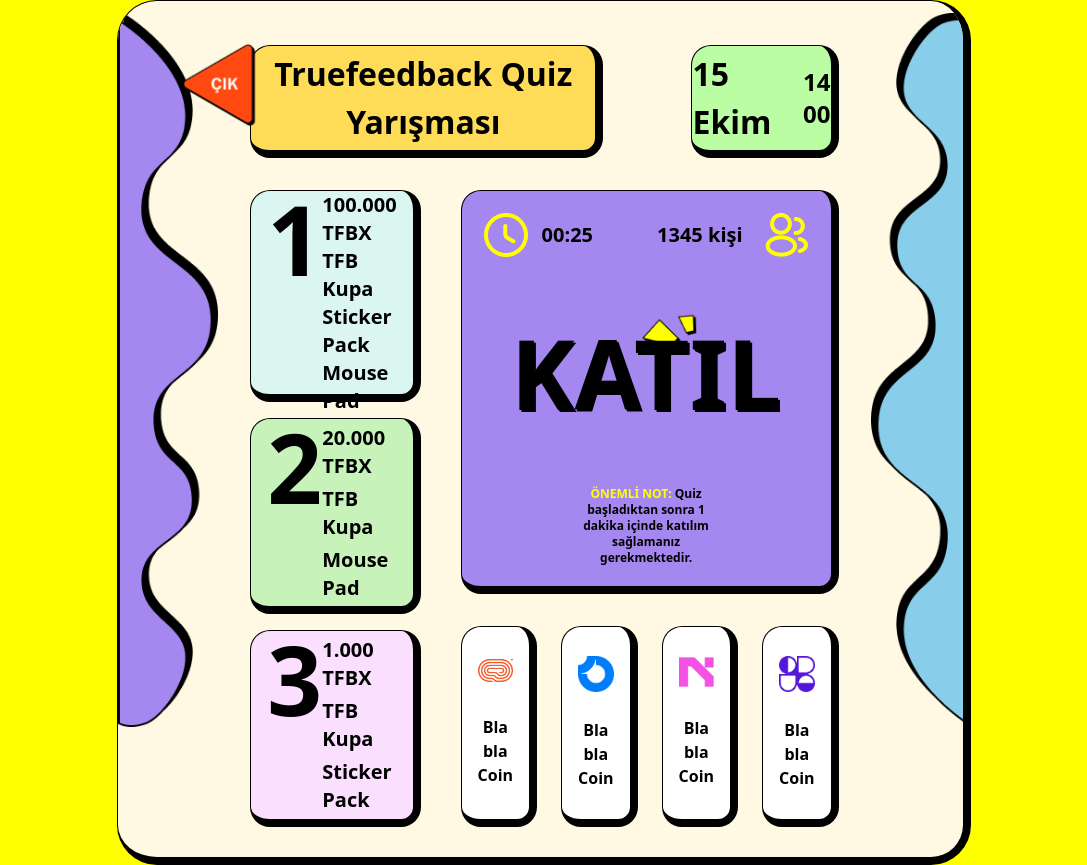
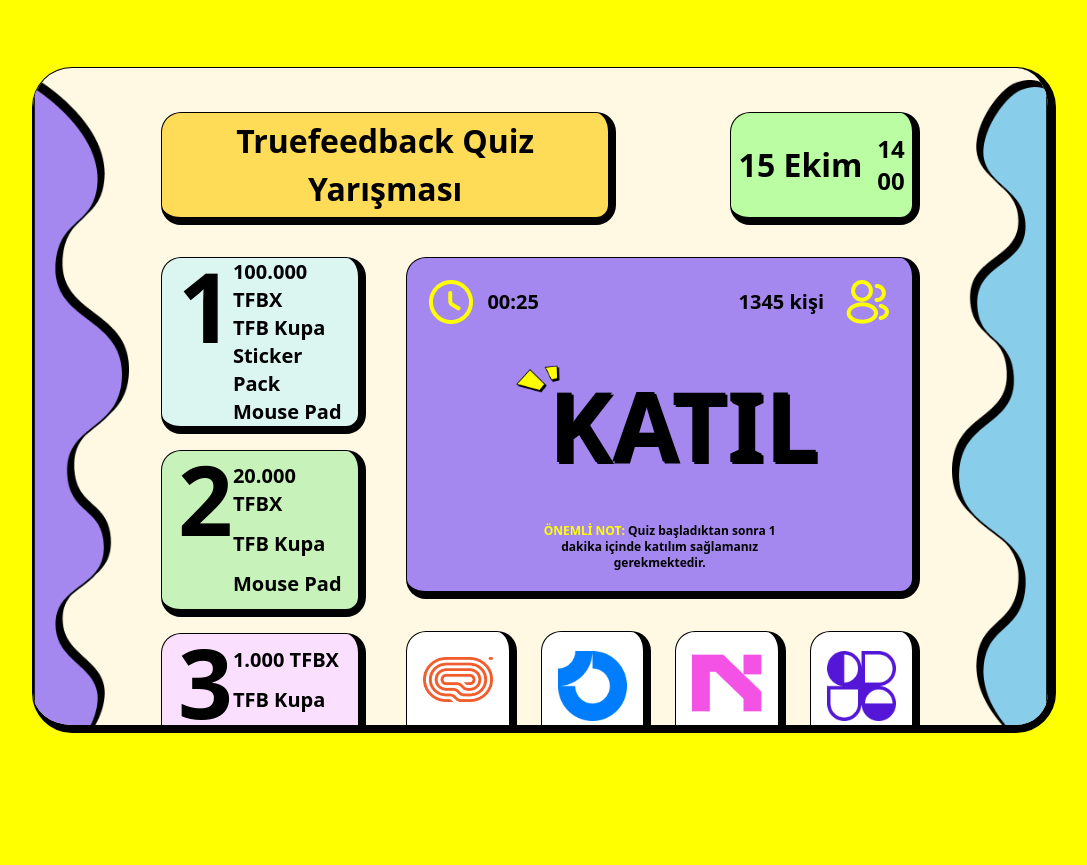
Before and after one commit to CryptQuiz/client, a Next.js app: page /description in a window 1280 px wide. Shown: the whole page, without its empty margins (96-1183 px from the left). After the commit the page ends 800 px from the top, so only its background shows below. Built offline with nearby package versions, Linux system fonts and the light colour scheme.

Commit message:
fit created question component

```diff
--- a/app/description/page.jsx
+++ b/app/description/page.jsx
@@ -22,7 +22,7 @@ const Description = () => {
         <div className='flex flex-row  h-full mt-8 space-x-10'>
             {/* ilk üç */}
             <Stats/>
-            <div className='flex flex-col w-full space-y-8 h-5/6'>
+            <div className='flex flex-col w-5/6 space-y-8 h-5/6'>
             {/* katıl */}
                 <Join/>
                 {/* sponsorlar */}
--- a/app/layout.js
+++ b/app/layout.js
@@ -15,11 +15,11 @@ export default function RootLayout({ children }) {
 
   return (
     <html lang="en">
-      <body className="bg-neu-yellow bg-no-repeat relative ">
+      <body className="bg-neu-yellow bg-no-repeat relative">
         {pathName !== "/" ? (
-          <div className="bg-neu-yellow min-h-screen flex flex-col justify-center items-center">
-            <div className="container max-w-screen-xl w-full sm:w-4/5 md:w-3/4 lg:w-2/3 bg-neu-white rounded-40 overflow-hidden border border-black border-r-8 border-b-8 h-5/6">
-              <div className="absolute top-4 left-64">
+          <div className="bg-neu-yellow h-screen flex flex-col justify-center items-center">
+            <div className="container w-4/5 bg-neu-white rounded-40 overflow-hidden border border-black border-r-8 border-b-8 h-5/6">
+              {/* <div className="absolute top-4 left-64">
                 <Image
                   className="drop-shadow-[2px_2px_rgba(0,0,0,40)]"
                   src="/images/ex1.png"
@@ -27,15 +27,15 @@ export default function RootLayout({ children }) {
                   width={136}
                   height={136}
                 />
-              </div>
+              </div> */}
               {pathName === "/quiz" ? (
                 <div>
                   <div className="h-4 bg-red-500 w-full rounded-t-40"></div>
                 </div>
               ) : null}
-              <div className="mt-3 pb-12 flex justify-between">
+              <div className="mt-3 pb-12 flex justify-between ">
                 {pathName === "/quiz" || pathName === "/description" ? (
-                  <div className="flex-none">
+                  <div className="relative flex-none h-auto w-24">
                     <Image
                       src="/images/sol.png"
                       alt="images"
@@ -48,12 +48,11 @@ export default function RootLayout({ children }) {
                 {children}
 
                 {pathName === "/quiz" || pathName === "/description" ? (
-                  <div className="flex-none">
+                  <div className="relative flex-none h-auto w-24">
                     <Image
                       src="/images/sag.png"
                       alt="images"
-                      height={762}
-                      width={100}
+                      fill
                     />
                   </div>
                 ) : null}
--- a/components/join/index.js
+++ b/components/join/index.js
@@ -8,6 +8,7 @@ const Join = () => {
                         <div className='flex flex-row space-x-3 items-center'>
                             <div>
                                 <Image
+                                className='max-w-12 max-h-12'
                                 src="/images/clock.png"
                                 alt='clock'
                                 height={48}
@@ -20,6 +21,7 @@ const Join = () => {
                             <div className='text-xl font-bold'>1345 kişi</div>
                             <div>
                                 <Image
+                                className='max-w-12 max-h-12'
                                 src="/images/people.png"
                                 alt='clock'
                                 height={48}
@@ -29,13 +31,12 @@ const Join = () => {
                         </div>
                     </div>
 
-                        <div  className='flex flex-row justify-center relative'>
-                            <div className='absolute left-40 -top-4'>
+                        <div  className='flex flex-row justify-center'>
+                            <div className='relative left-4 -top-4 w-12 h-8 max-w-15 max-h-10'>
                                 <Image
                                 src="/images/katil.png"
                                 alt='image'
-                                height={38}
-                                width={60}
+                                fill
                                 />
                             </div>
                             <div className='text-8xl font-bold '><span className='drop-shadow-[2px_2px_rgba(0,0,0,40)]'>KATIL</span></div>
```
